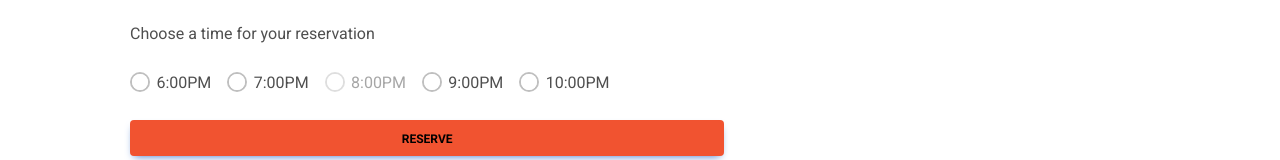
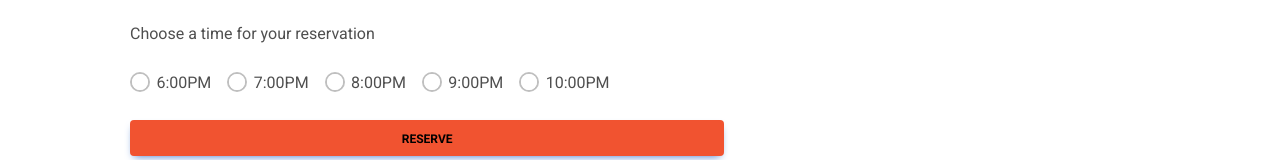
Before and after one commit to 23wrightl/eatsomemore, a React (Create React App) app: page /reserve in a window 1280 px wide. Shown: the part 389-549 px from the top of the page. Built offline with nearby package versions, Linux system fonts and the light colour scheme.

Commit message:
made ada compliant

```diff
--- a/src/pages/About.js
+++ b/src/pages/About.js
@@ -13,7 +13,7 @@ function About() {
       <h1 className='mt-3 mb-3'>About Us</h1>
       <div class="row mb-5">
         <div class="col-md-4 mb-3">
-          <img src={logoR} alt='Sophia Masone' className="about-img"/>
+          <img src={logoR} alt='Sophia Masone standing in bedroom with peace sign up' className="about-img"/>
         </div>
         <div class="col-md-8 mb-3">
           <h3>Sophia Masone</h3>
@@ -23,7 +23,7 @@ function About() {
       </div>
       <div class="row mb-5">
         <div class="col-md-4 mb-3">
-          <img src= {logoL} alt='Lainey Wright' className="about-img"/>
+          <img src= {logoL} alt='Lainey Wright standing behind castle' className="about-img"/>
         </div>
         <div class="col-md-8 mb-3">
           <h3>Lainey Wright</h3>
@@ -33,7 +33,7 @@ function About() {
       </div>
       <div class="row mb-5">
         <div class="col-md-4 mb-3">
-          <img src={logoA} alt='Andrew Lombardo' className="about-img"/>
+          <img src={logoA} alt='Andrew Lombardo on a subway' className="about-img"/>
         </div>
         <div class="col-md-8 mb-3">
           <h3>Andrew Lombardo</h3>
@@ -43,7 +43,7 @@ function About() {
       </div>
       <div class="row mb-5">
         <div class="col-md-4 mb-3">
-          <img src={logoC} alt='Christopher Castillo' className="about-img"/>
+          <img src={logoC} alt='Christopher Castillo in nature' className="about-img"/>
         </div>
         <div class="col-md-8 mb-3">
           <h3>Christopher Castillo</h3>
--- a/src/pages/App.js
+++ b/src/pages/App.js
@@ -85,13 +85,13 @@ function App() {
                 <h5 class="text-uppercase">Contact Us</h5>
                 <ul class="list-unstyled mb-0">
                   <li>
-                    <a href="#!" class="text-white">Address: </a>
+                    <div class="text-white">Address: </div>
                   </li>
                   <li>
-                    <a href="#!" class="text-white">Email: eatsomemore@marist.edu</a>
+                    <div class="text-white">Email: eatsomemore@marist.edu</div>
                   </li>
                   <li>
-                    <a href="#!" class="text-white">Phone: (203) 999-9999</a>
+                    <div class="text-white">Phone: (203) 999-9999</div>
                   </li>
                 </ul>
               </div>
--- a/src/pages/Home.js
+++ b/src/pages/Home.js
@@ -47,7 +47,7 @@ function Home() {
       <MDBRow className='mb-5'>
         <MDBCol size='md'>
           <MDBCard>
-          <MDBCardImage className="card-img" src={logoG} position='top' alt='Garlic Knots' />
+          <MDBCardImage className="card-img" src={logoG} position='top' alt='plate of Garlic Knots' />
             <MDBCardBody>
               <MDBCardTitle>Garlic Knots</MDBCardTitle>
               <MDBCardText>
@@ -59,7 +59,7 @@ function Home() {
         </MDBCol>
         <MDBCol size='md'>
           <MDBCard>
-            <MDBCardImage className="card-img" src={logoM} position='top' alt='Mozzarella Sticks' />
+            <MDBCardImage className="card-img" src={logoM} position='top' alt='Mozzarella Stick being pulled apart' />
             <MDBCardBody>
               <MDBCardTitle>Mozzarella Sticks</MDBCardTitle>
               <MDBCardText>
@@ -71,7 +71,7 @@ function Home() {
         </MDBCol>
         <MDBCol size='md'>
           <MDBCard>
-            <MDBCardImage className="card-img" src={logoS} position='top' alt='Pan-Seared Salmon' />
+            <MDBCardImage className="card-img" src={logoS} position='top' alt='Pan-Seared Salmon plated with lemon' />
             <MDBCardBody>
               <MDBCardTitle>Pan-Seared Salmon</MDBCardTitle>
               <MDBCardText>
--- a/src/pages/Reserve.js
+++ b/src/pages/Reserve.js
@@ -20,28 +20,28 @@ function Reserve() {
         Choose a time for your reservation
       </div>
       <div class="form-check form-check-inline mb-4">
-        <input class="form-check-input " type="radio" name="inlineRadioOptions" id="inlineRadio1" value="option1" />
-        <label class="form-check-label" for="inlineRadio1">6:00PM</label>
+        <input class="form-check-input " type="radio" name="6pm" id="6pm" value="6pm" />
+        <label class="form-check-label" for="6pm">6:00PM</label>
       </div>
 
       <div class="form-check form-check-inline mb-4">
-        <input class="form-check-input" type="radio" name="inlineRadioOptions" id="inlineRadio2" value="option2" />
-        <label class="form-check-label" for="inlineRadio2">7:00PM</label>
+        <input class="form-check-input" type="radio" name="7pm" id="7pm" value="7pm" />
+        <label class="form-check-label" for="7pm">7:00PM</label>
       </div>
 
       <div class="form-check form-check-inline mb-4">
-        <input class="form-check-input" type="radio" name="inlineRadioOptions" id="inlineRadio3" value="option3" disabled />
-        <label class="form-check-label" for="inlineRadio3">8:00PM</label>
+        <input class="form-check-input" type="radio" name="8pm" id="8pm" value="8pm" />
+        <label class="form-check-label" for="8pm">8:00PM</label>
       </div>
 
       <div class="form-check form-check-inline mb-4">
-        <input class="form-check-input" type="radio" name="inlineRadioOptions" id="inlineRadio1" value="option1" />
-        <label class="form-check-label" for="inlineRadio1">9:00PM</label>
+        <input class="form-check-input" type="radio" name="9pm" id="9pm" value="9pm" />
+        <label class="form-check-label" for="9pm">9:00PM</label>
       </div>
 
       <div class="form-check form-check-inline mb-4">
-        <input class="form-check-input" type="radio" name="inlineRadioOptions" id="inlineRadio2" value="option2" />
-        <label class="form-check-label" for="inlineRadio2">10:00PM</label>
+        <input class="form-check-input" type="radio" name="10pm" id="10pm" value="10pm" />
+        <label class="form-check-label" for="10pm">10:00PM</label>
       </div>
       <MDBBtn type='submit' className='mb-4' block style={{ backgroundColor: '#f15330', color: 'black', fontWeight: 'bold' }}>
         Reserve
```
